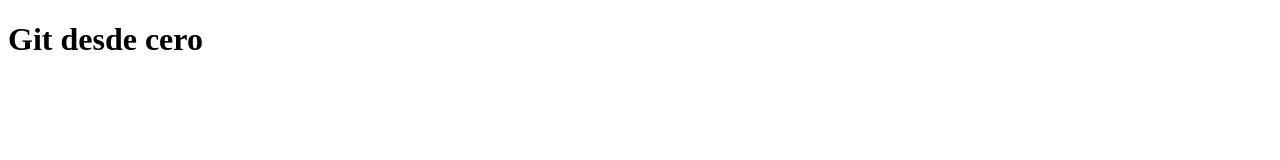
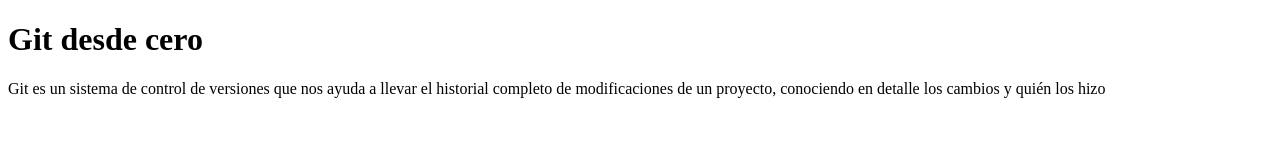
Before and after one commit to MatiBri/git-desde-cero, a plain HTML site: page index.html in a window 1280 px wide. Drawn offline with Linux system fonts and the light colour scheme.

Commit message:
Agrega una descripcion corta de git

```diff
--- a/index.html
+++ b/index.html
@@ -6,5 +6,9 @@
 </head>
 <body>
 	<h1>Git desde cero</h1>
+
+	<p>
+		Git es un sistema de control de versiones que nos ayuda a llevar el historial completo de modificaciones de un proyecto, conociendo en detalle los cambios y quién los hizo
+	</p>
 </body>
 </html>
```
